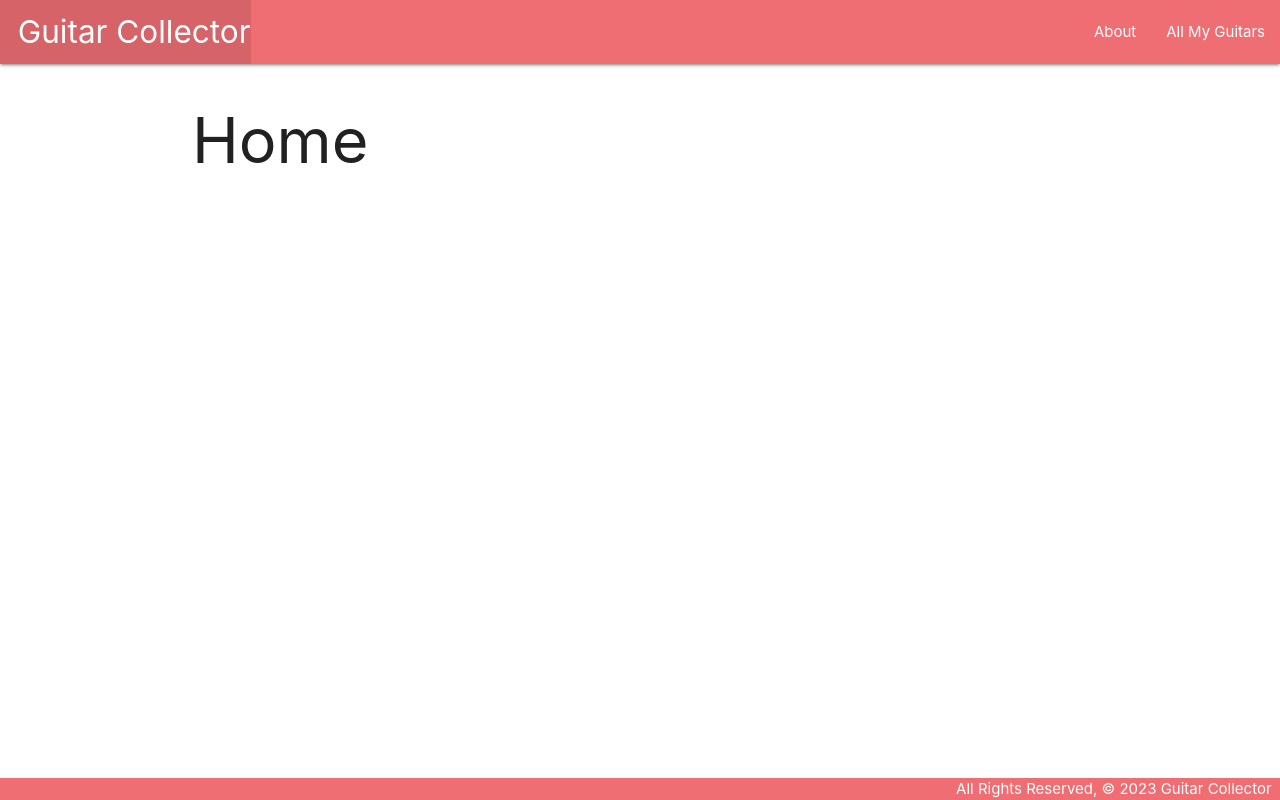
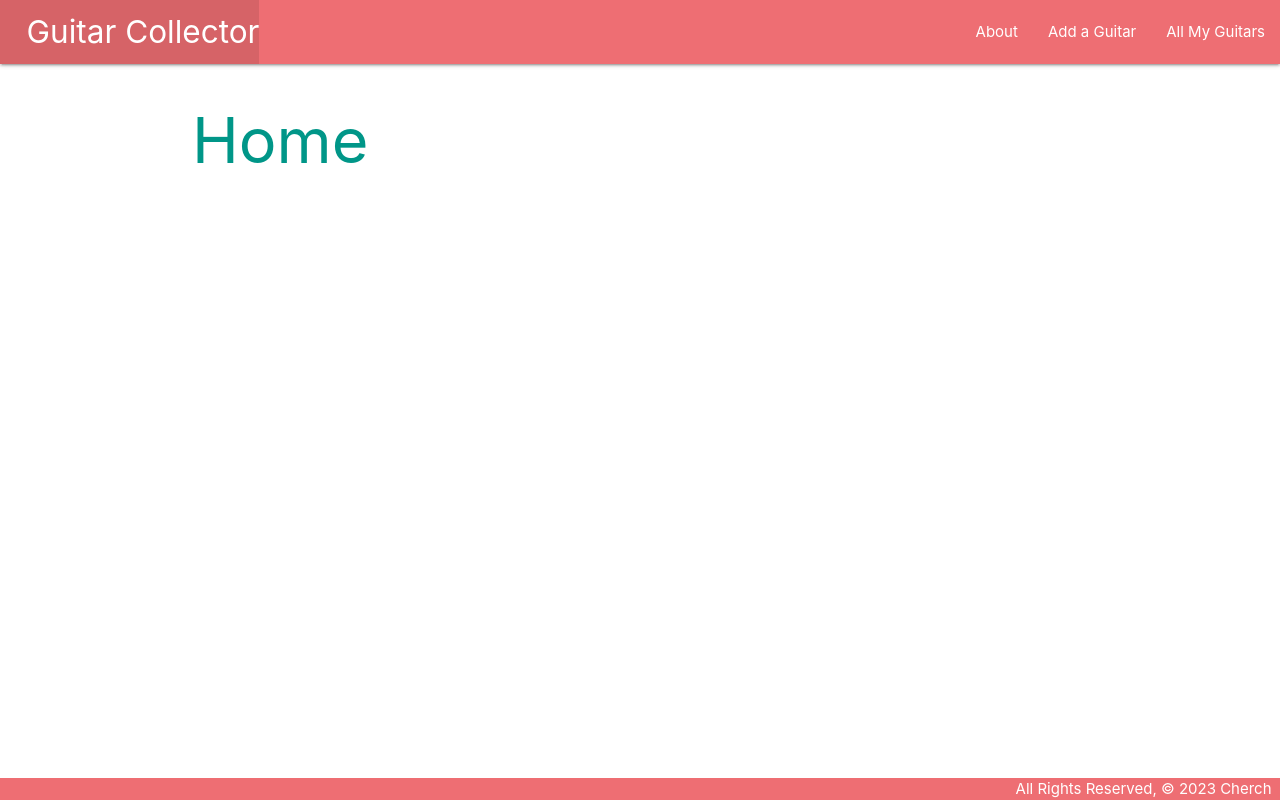
Before and after one commit to cherch173/guitarcollector, a Django app: page / in a window 1280 px wide. Run offline with Django 4.2, Linux system fonts and the light colour scheme.

Commit message:
Lab pt 3 Begins - add UI for New Guitar

```diff
--- a/main_app/templates/base.html
+++ b/main_app/templates/base.html
@@ -37,12 +37,14 @@
               <a
                 href="{% url 'home' %}"
                 class="left brand-logo"
-                >&nbsp;&nbsp;Guitar Collector</a
-              >
+                >&nbsp;&nbsp;
+                Guitar Collector</a>
             </li>
           </ul>
           <ul class="right">
             <li><a href="{% url 'about' %}">About</a></li>
+            <!-- Lab pt 3 - Step 1.2 ADD UI for CREATE (New) -->
+            <li><a href="{% url 'guitars_create' %}">Add a Guitar</a></li>
             <li><a href="{% url 'index' %}">All My Guitars</a></li>
             <!-- Step 10.0 Add a new Hyperlink for ALL GUITARS -->
           </ul>
@@ -56,7 +58,7 @@
     </main>
 
     <footer class="page-footer">
-      <div class="right">All Rights Reserved, &copy; {% now 'Y' %} Guitar Collector &nbsp;</div>
+      <div class="right">All Rights Reserved, &copy; {% now 'Y' %} Cherch &nbsp;</div>
     </footer>
 
   </body>
--- a/main_app/templates/home.html
+++ b/main_app/templates/home.html
@@ -12,7 +12,11 @@
 
 
 <body>
-    <h1>Home</h1>
+    <h1>
+        <span class="teal-text">
+            Home
+        </span>
+    </h1>
 </body>
 </html>
 
```
Also changed, not shown: main_app/static/css/style.css (+5 -4 lines).
